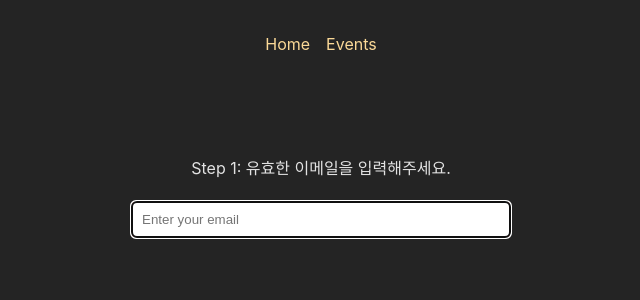
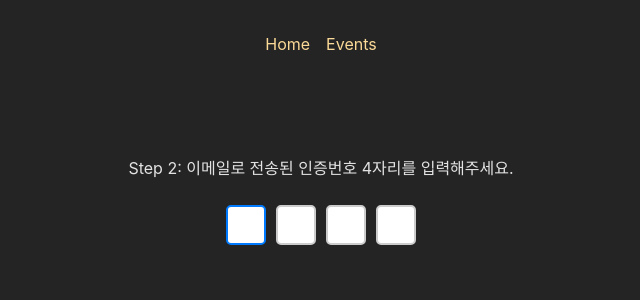
Before and after one commit to chanhee7/event-app202407, a React (Create React App) app: page /sign-up in a window 1280 px wide. Shown: the top 300 px of the page, without its empty margins (319-959 px from the left). Built offline with nearby package versions, Linux system fonts and the light colour scheme.

Commit message:
# 인증 코드 입력 창 만들기

```diff
--- a/public/index.html
+++ b/public/index.html
@@ -1,5 +1,5 @@
 <!DOCTYPE html>
-<html lang="en">
+<html lang="ko">
   <head>
     <meta charset="utf-8" />
     <link rel="icon" href="%PUBLIC_URL%/favicon.ico" />
--- a/src/components/auth/SignUpForm.js
+++ b/src/components/auth/SignUpForm.js
@@ -27,9 +27,11 @@ const SignUpForm = () => {
     <div className={styles.signupForm}>
       <div className={styles.formStepActive}>
 
-        {step === 1 && <EmailInput onSuccess={emailSuccessHandler} />}
+        {/* {step === 1 && <EmailInput onSuccess={emailSuccessHandler} />}
 
-        {step === 2 && <VerificationInput />}
+        {step === 2 && <VerificationInput />} */}
+
+        <VerificationInput />
 
         {success && <ProgressBar />}
 
--- a/src/components/auth/VerificationInput.js
+++ b/src/components/auth/VerificationInput.js
@@ -1,17 +1,70 @@
-import React from 'react'
-import styles from './SignUpForm.module.scss';
+import React, { useEffect, useRef, useState } from "react";
+import styles from "./SignUpForm.module.scss";
 
 const VerificationInput = () => {
+
+  // 여러개의 컴포넌트에 ref를 거는 방법
+  const inputsRef = useRef([]);
+
+  // 입력한 인증코드를 저장
+  const [codes, setCodes] = useState([]);
+
+  // 다음 칸으로 포커스를 이동하는 함수
+  const focusNextInput = (index) => {
+
+    if (index < inputsRef.current.length) {
+    inputsRef.current[index].focus();
+    }
+  };
+
+  // 서버에 검증요청 보내기
+  const verifyCode = async (code) => {
+    console.log('요청 전송: ', code);
+  };
+
+  const changeHandler = (index, inputValue) => {
+
+    const updatedCodes = [ ...codes, inputValue ];
+    console.log(updatedCodes);
+
+    // codes변수에 입력한 숫자 담아놓기
+    setCodes(updatedCodes);
+
+    // 입력이 끝나면 다음 칸으로 포커스 이동
+    focusNextInput(index);
+
+    // 입력한 숫자 합치기
+    // join() : 배열안에 있는 요소를 전부 연결
+    if (updatedCodes.length === 4 && index === 4) {
+      const code = updatedCodes.join('');
+      // 서버로 인증코드 검증 요청 전송
+      verifyCode(code);
+    }
+    // console.log('code: ', code);
+  };
+
+  useEffect(() => {
+    // 처음엔 첫번째 칸에 포커싱
+    inputsRef.current[0].focus();
+  }, []);
+
   return (
     <>
-    <p>Step 2: 이메일로 전송된 인증번호 4자리를 입력해주세요.</p>
-    <div className={styles.codeInputContainer}>
-    <input
-          type='text'
-         />
-    </div>
+      <p>Step 2: 이메일로 전송된 인증번호 4자리를 입력해주세요.</p>
+      <div className={styles.codeInputContainer}>
+        {Array.from(new Array(4)).map((_, index) => (
+          <input
+            ref={($input) => inputsRef.current[index] = $input}
+            key={index}
+            type="text"
+            className={styles.codeInput}
+            maxLength={1}
+            onChange={(e) => changeHandler(index + 1, e.target.value)}
+          />
+        ))}
+      </div>
     </>
-  )
-}
+  );
+};
 
-export default VerificationInput
+export default VerificationInput;
```
